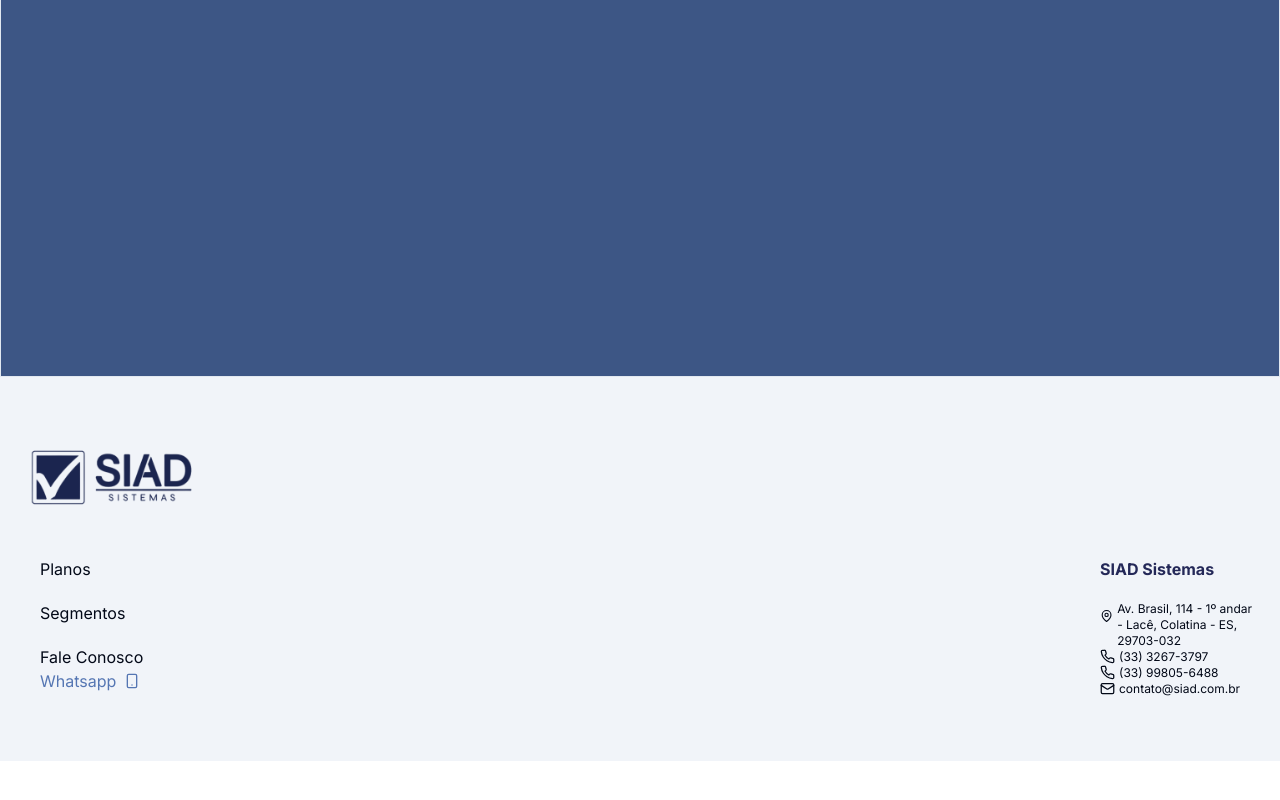
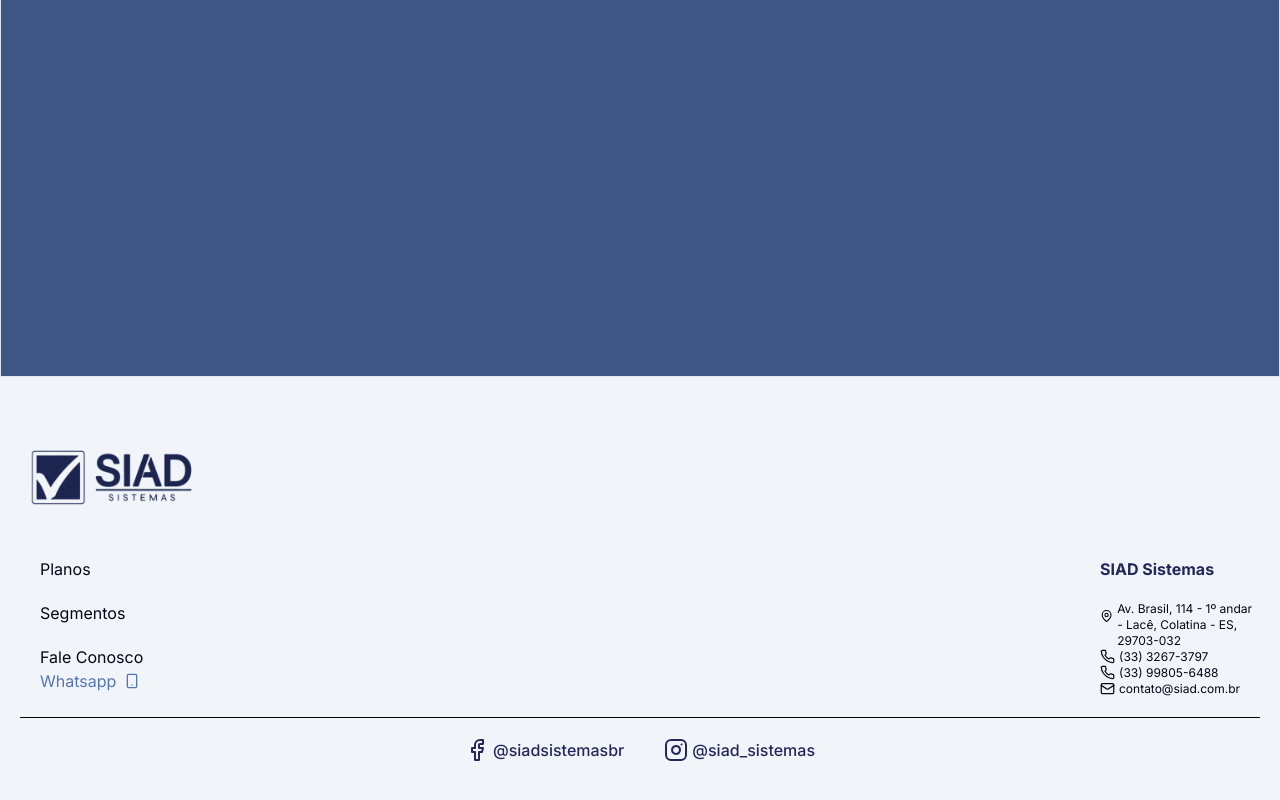
Before and after one commit to EvaldoFerreiraMoreira/site-siad, a Next.js app: page / in a window 1280 px wide. Shown: the part 1252-2052 px from the top of the page. Before the commit the page ends 2013 px from the top, so only its background shows below. Built offline with nearby package versions, Linux system fonts and the light colour scheme.

Commit message:
feat: implemented social links

```diff
--- a/src/components/ui/Footer.tsx
+++ b/src/components/ui/Footer.tsx
@@ -1,11 +1,19 @@
-import { Mail, MapPin, Phone, Smartphone } from "lucide-react";
+import {
+  Facebook,
+  FacebookIcon,
+  Instagram,
+  Mail,
+  MapPin,
+  Phone,
+  Smartphone,
+} from "lucide-react";
 import Image from "next/image";
 import Link from "next/link";
 import { Separator } from "./separator";
 
 const Footer = () => {
   return (
-    <div className="bg-[#F1F4F9] h-96 p-5">
+    <div className="bg-[#F1F4F9] h-1/2 p-5">
       <div className="relative h-40 w-48">
         <Link href="/">
           <Image
@@ -56,6 +64,23 @@ const Footer = () => {
           </div>
         </div>
       </div>
+      <div className="mt-5">
+        <Separator className="bg-black" />
+      </div>
+      <div className="flex gap-10 font-medium text-[#242858] justify-center p-5">
+        <Link href="https://www.facebook.com/siadsistemasbr">
+          <p className="flex gap-1">
+            <Facebook />
+            @siadsistemasbr
+          </p>
+        </Link>
+        <Link href="https://www.instagram.com/siad_sistemas/">
+          <p className="flex gap-1">
+            <Instagram />
+            @siad_sistemas
+          </p>
+        </Link>
+      </div>
     </div>
   );
 };
```
